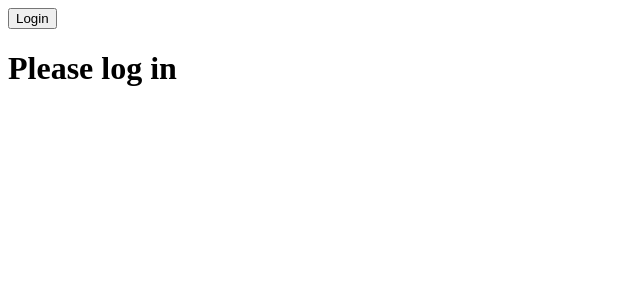
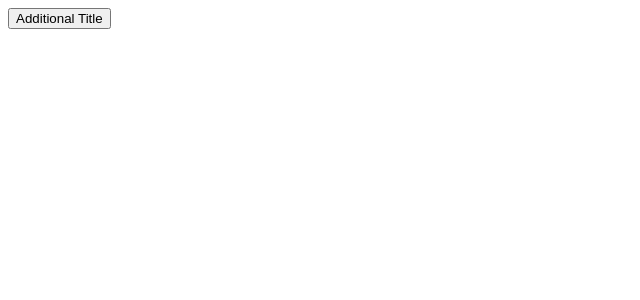
Before and after one commit to MrBlackTongue/react-typescript, a React (Create React App) app: page / in a window 1280 px wide. Shown: the top 300 px of the page, without its empty margins (0-640 px from the left). Built offline with nearby package versions, Linux system fonts and the light colour scheme.

Commit message:
Седьмой урок. Типизация функций высшего порядка

```diff
--- a/src/App.tsx
+++ b/src/App.tsx
@@ -1,107 +1,39 @@
-import React, {Component} from 'react';
-import ReactDOM from "react-dom";
+import React, {useState} from 'react';
 
-// type PortalProps = {
-//     children: React.ReactNode
-// }
-//
-// class Portal extends Component <PortalProps> {
-//
-//     private el: HTMLDivElement = document.createElement('div')
-//
-//     public componentDidMount(): void {
-//         document.body.appendChild(this.el)
-//     }
-//
-//     public componentWillUnmount(): void {
-//         document.body.removeChild(this.el)
-//     }
-//
-//     public render(): React.ReactElement<PortalProps> {
-//         return ReactDOM.createPortal(this.props.children, this.el)
-//     }
-// }
-//
-// class MyComponent extends Component<{}, { count: number }> {
-//     state = {
-//         count: 0,
-//     }
-//     handleClick = () => {
-//         this.setState(({ count }) => ({
-//             count: ++count,
-//         }));
-//     }
-//     render() {
-//         return (
-//             <div onClick={this.handleClick}>
-//                 <h1>Clicks: {this.state.count}</h1>
-//                 <Portal>
-//                     <h2>TEST PORTAL</h2>
-//                     <button>Click</button>
-//                 </Portal>
-//             </div>
-//         );
-//     }
-// }
-
-interface IContext {
-    isAuth: Boolean,
-    toggleAuth: () => void
+type BaseProps = {
+    primTitle: string,
+    secTitle?: string,
 }
 
-const  AuthContext = React.createContext<IContext>({
-    isAuth: false,
-    toggleAuth: () => {},
-})
+type InjectedProps = {
+    toggleStatus: Boolean,
+    toggle: () => void,
+}
 
-class Login extends Component {
-    static contextType = AuthContext
-    context!: React.ContextType<typeof AuthContext>
+const Button = ({primTitle, secTitle, toggle, toggleStatus}: any) => (
+    <button onClick={toggle}>
+        {toggleStatus ? primTitle : secTitle}
+    </button>
+)
 
-    render() {
-        const {toggleAuth, isAuth} = this.context
+
+const withToggle = <BaseProps extends InjectedProps>(PassedComponent: React.ComponentType<BaseProps>) => {
+    return (props: BaseProps) => {
+        const [toggleStatus, toggle] = useState(false)
 
         return (
-            <button onClick={toggleAuth}>
-                {!isAuth ? 'Login' : 'Logout'}
-            </button>
+            <PassedComponent
+                {...props as BaseProps}
+                toggle={() => toggle(!toggleStatus)}
+                toggleStatus={toggleStatus}
+            />
         )
     }
 }
 
-const Profile: React.FC = (): React.ReactElement => (
-    <AuthContext.Consumer>
-        {({ isAuth }: IContext) => (
-            <h1>{!isAuth ? 'Please log in' : 'You are logged in'}</h1>
-            )}
-    </AuthContext.Consumer>
-)
-
-class Context extends Component<{}, { isAuth: Boolean}> {
-     readonly state = {
-        isAuth: false,
-    }
-
-    toggleAuth = () => {
-        this.setState(({ isAuth }) => ({
-            isAuth: !isAuth
-        }))
-    }
-
-    render() {
-        const {isAuth} = this.state
-        const context: IContext = {isAuth, toggleAuth: this.toggleAuth}
-
-        return (
-            <AuthContext.Provider value={context}>
-                <Login/>
-                <Profile/>
-            </AuthContext.Provider>
-        )
-    }
-}
+const ToogleButton = withToggle(Button)
 
 
-const App: React.FC = () => <Context/>
+const App: React.FC = () => <ToogleButton primTitle='Main Title' secTitle='Additional Title'/>
 
 export default App;
```
